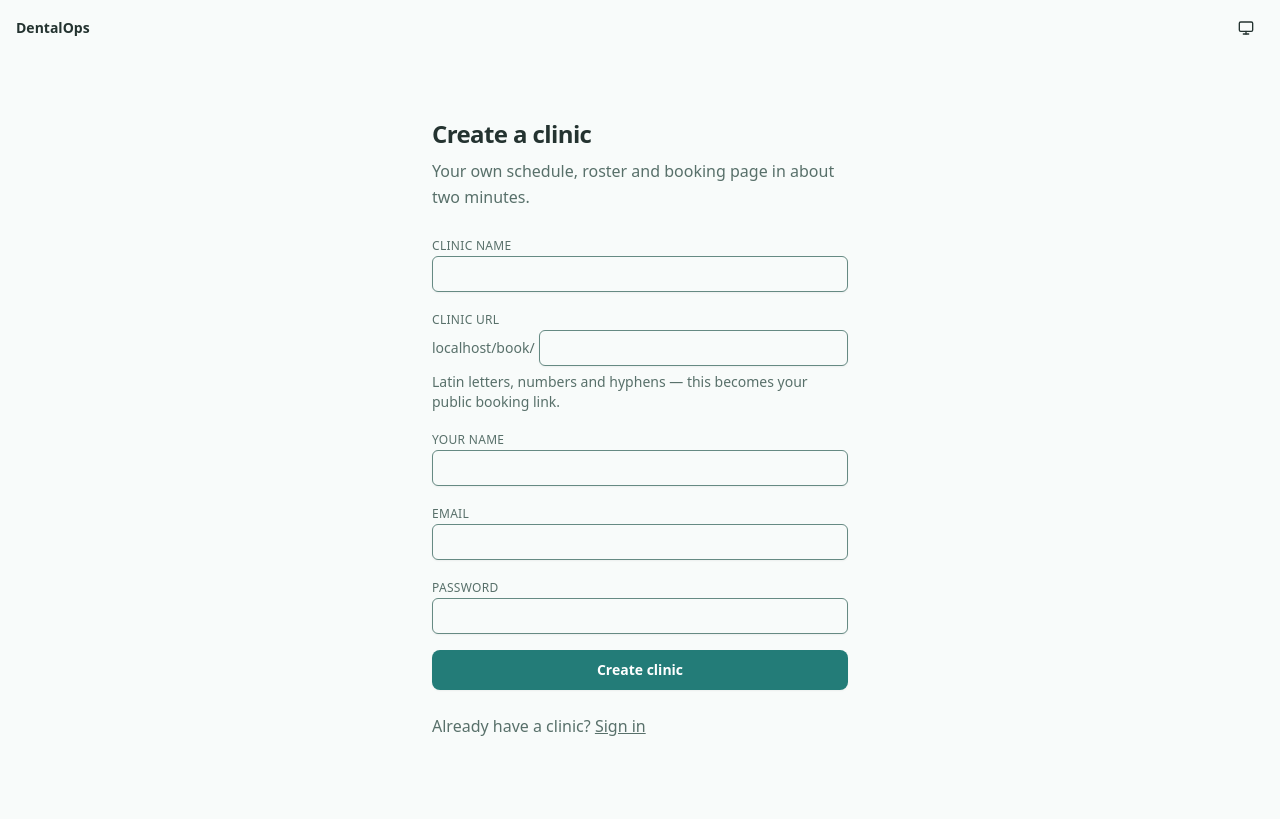
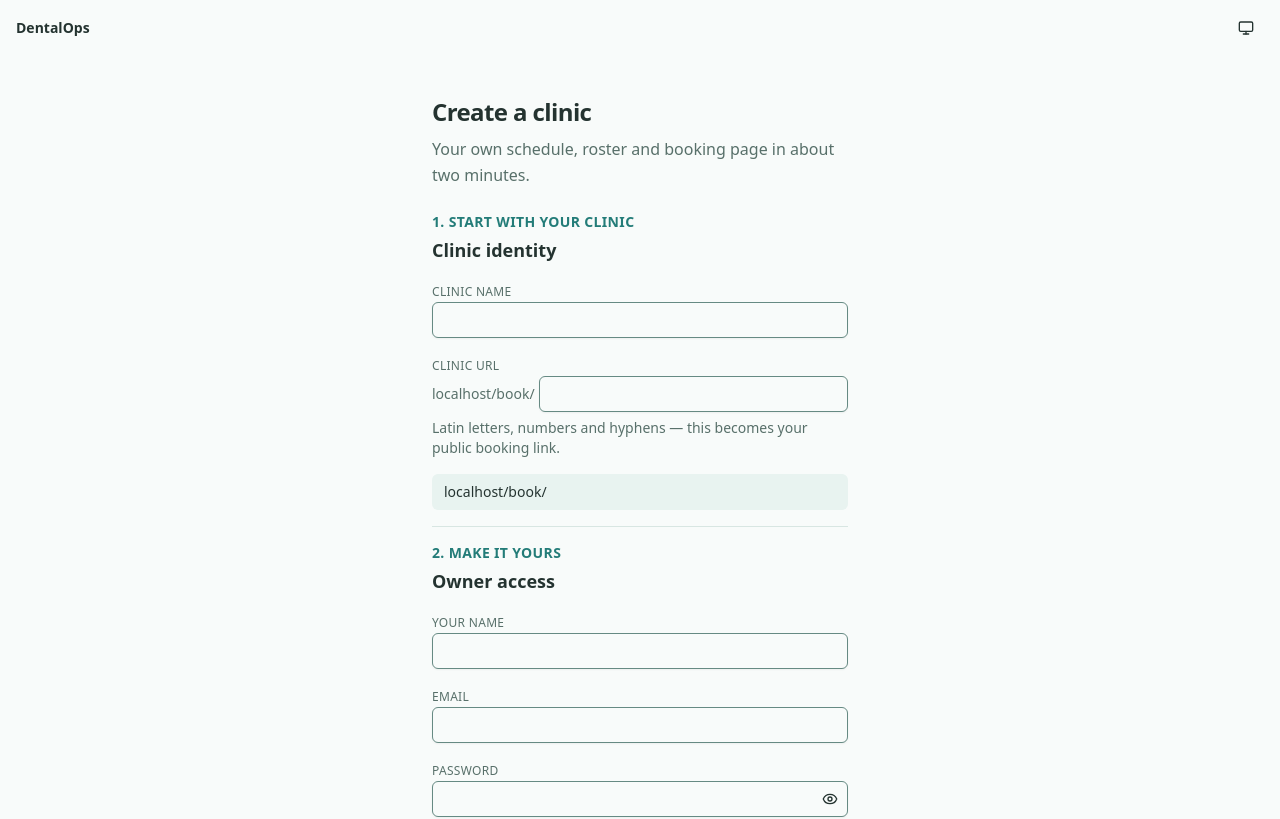
Before and after one commit to nkieu-config/dentalops, a React (Vite) app in the folder apps/web/: page /signup in a window 1280 px wide. Shown: the top 819 px of the page. Built offline with nearby package versions, Linux system fonts and the light colour scheme; no server answers.

Commit message:
feat(web): stage clinic setup

```diff
--- a/apps/web/src/features/auth/signup-page.tsx
+++ b/apps/web/src/features/auth/signup-page.tsx
@@ -5,6 +5,7 @@ import { z } from "zod"
 import { api } from "../../lib/api"
 import { setSession } from "../../lib/session"
 import { AuthCard, Field, FieldInput, FormError, SubmitButton } from "./auth-form"
+import { PasswordField } from "./password-field"
 import { SLUG_PATTERN, toSlug } from "./slug"
 import { useAuthForm } from "./use-auth-form"
 
@@ -88,6 +89,11 @@ export const SignupPage = (): ReactElement => {
       <form ref={form.formRef} onSubmit={form.submit} noValidate className="space-y-4">
         <FormError message={form.formError} />
 
+        <section aria-labelledby="clinic-identity-title" className="space-y-4">
+          <div className="space-y-1">
+            <p className="text-sm font-semibold tracking-wide text-decorative">1. START WITH YOUR CLINIC</p>
+            <h2 id="clinic-identity-title" className="text-lg font-semibold">Clinic identity</h2>
+          </div>
           <Field id="clinicName" label="Clinic name" error={form.errors.clinicName}>
             {(aria) => (
               <FieldInput
@@ -100,64 +106,32 @@ export const SignupPage = (): ReactElement => {
               />
             )}
           </Field>
-
           <Field id="slug" label="Clinic URL" error={form.errors.slug} hint={SLUG_GUIDANCE}>
             {(aria) => (
               <div className="flex items-center gap-1">
-              <span aria-hidden="true" className="shrink-0 text-sm text-muted-foreground">
-                {bookingHost()}
-              </span>
-              <FieldInput
-                {...aria}
-                name="slug"
-                type="text"
-                autoComplete="off"
-                spellCheck={false}
-                value={form.values.slug}
-                onChange={(event) => setSlug(event.target.value)}
-              />
+                <span aria-hidden="true" className="shrink-0 text-sm text-muted-foreground">{bookingHost()}</span>
+                <FieldInput {...aria} name="slug" type="text" autoComplete="off" spellCheck={false} value={form.values.slug} onChange={(event) => setSlug(event.target.value)} />
               </div>
             )}
           </Field>
+          <output aria-label="Public booking URL" role="status" className="block rounded-md bg-secondary px-3 py-2 text-sm text-secondary-foreground">
+            {bookingHost()}{form.values.slug}
+          </output>
+        </section>
 
+        <section aria-labelledby="owner-access-title" className="space-y-4 border-t border-border pt-4">
+          <div className="space-y-1">
+            <p className="text-sm font-semibold tracking-wide text-decorative">2. MAKE IT YOURS</p>
+            <h2 id="owner-access-title" className="text-lg font-semibold">Owner access</h2>
+          </div>
           <Field id="name" label="Your name" error={form.errors.name}>
-          {(aria) => (
-            <FieldInput
-              {...aria}
-              name="name"
-              type="text"
-              autoComplete="name"
-              value={form.values.name}
-              onChange={(event) => form.set("name", event.target.value)}
-            />
-          )}
+            {(aria) => <FieldInput {...aria} name="name" type="text" autoComplete="name" value={form.values.name} onChange={(event) => form.set("name", event.target.value)} />}
           </Field>
-
           <Field id="email" label="Email" error={form.errors.email}>
-          {(aria) => (
-            <FieldInput
-              {...aria}
-              name="email"
-              type="email"
-              autoComplete="email"
-              value={form.values.email}
-              onChange={(event) => form.set("email", event.target.value)}
-            />
-          )}
+            {(aria) => <FieldInput {...aria} name="email" type="email" autoComplete="email" value={form.values.email} onChange={(event) => form.set("email", event.target.value)} />}
           </Field>
-
-        <Field id="password" label="Password" error={form.errors.password}>
-          {(aria) => (
-            <FieldInput
-              {...aria}
-              name="password"
-              type="password"
-              autoComplete="new-password"
-              value={form.values.password}
-              onChange={(event) => form.set("password", event.target.value)}
-            />
-          )}
-        </Field>
+          <PasswordField label="Password" name="password" autoComplete="new-password" value={form.values.password} error={form.errors.password} onChange={(event) => form.set("password", event.target.value)} />
+        </section>
 
         <SubmitButton pending={form.pending} pendingLabel="Creating your clinic…">
           Create clinic
```
Also changed, not shown: 1 other file (tests, documents, lock files or other folders). Lines whose indentation alone changed are shown as unchanged.
